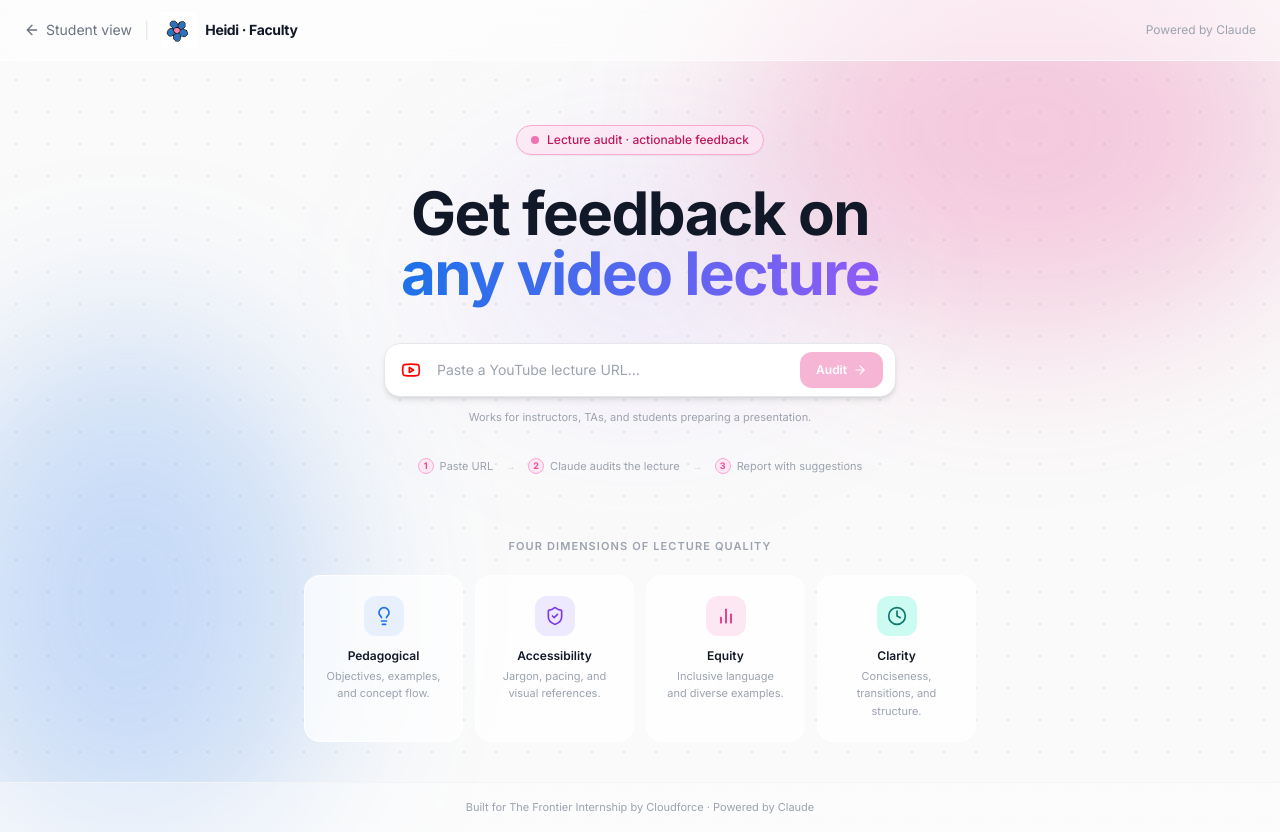
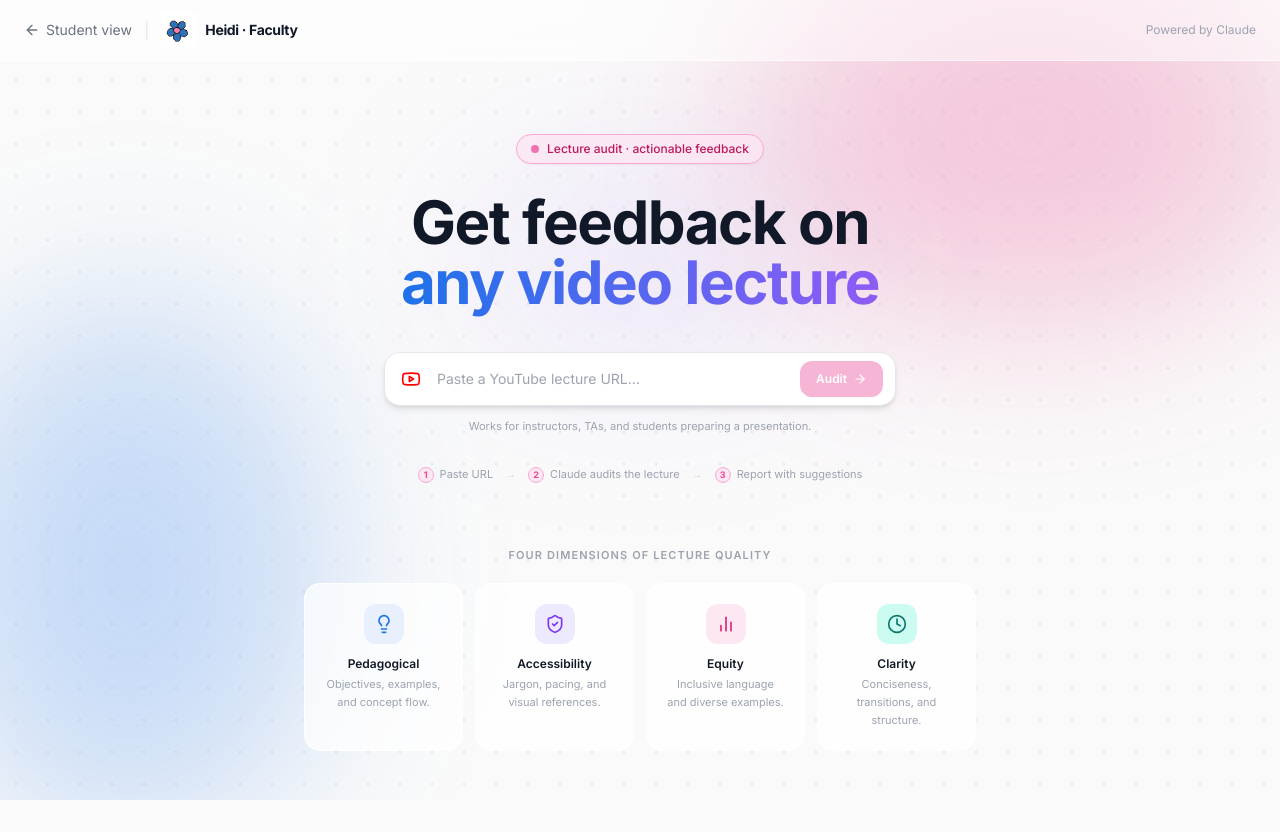
Before and after one commit to huynna12/cloudforce-hack, a Next.js app in the folder frontend/: page /faculty in a window 1280 px wide. After the commit the page ends 800 px from the top, so only its background shows below. Built offline with nearby package versions, Linux system fonts and the light colour scheme; no server answers.

Commit message:
Remove footer from faculty page
Removed the footer section from the faculty page.

```diff
--- a/frontend/app/faculty/page.tsx
+++ b/frontend/app/faculty/page.tsx
@@ -265,12 +265,6 @@
           </div>
         </div>
       </section>
-
-      {/* ── Footer ──────────────────────────────────────────────────────────── */}
-      <footer className="relative z-10 text-center py-4 text-[11px] text-[#9CA3AF]
-                         border-t border-[#F3F4F6] bg-white/40 backdrop-blur-sm">
-        Built for The Frontier Internship by Cloudforce · Powered by Claude
-      </footer>
     </main>
   );
 }
```
